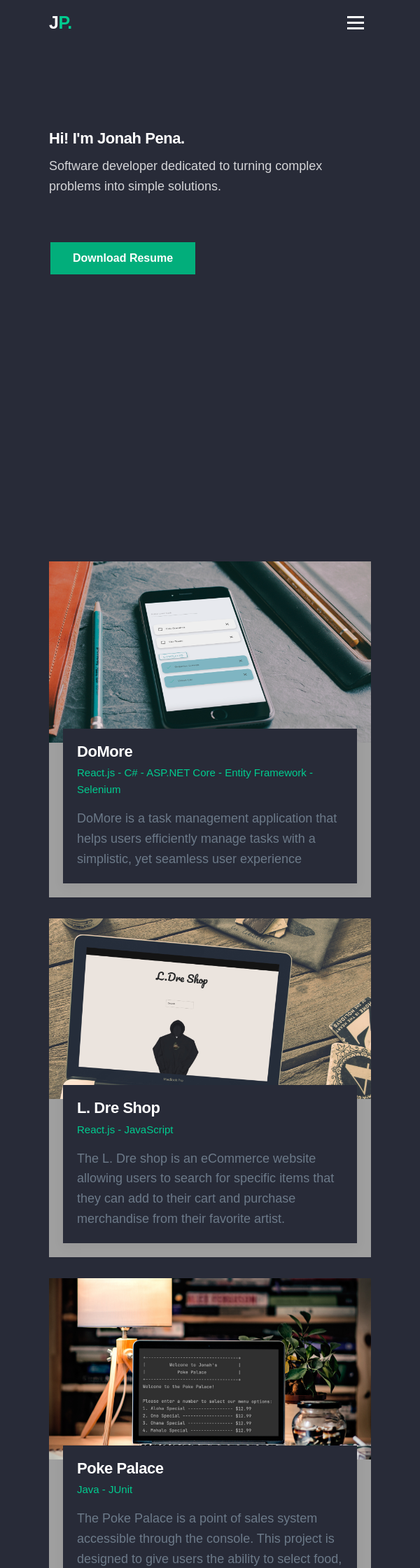
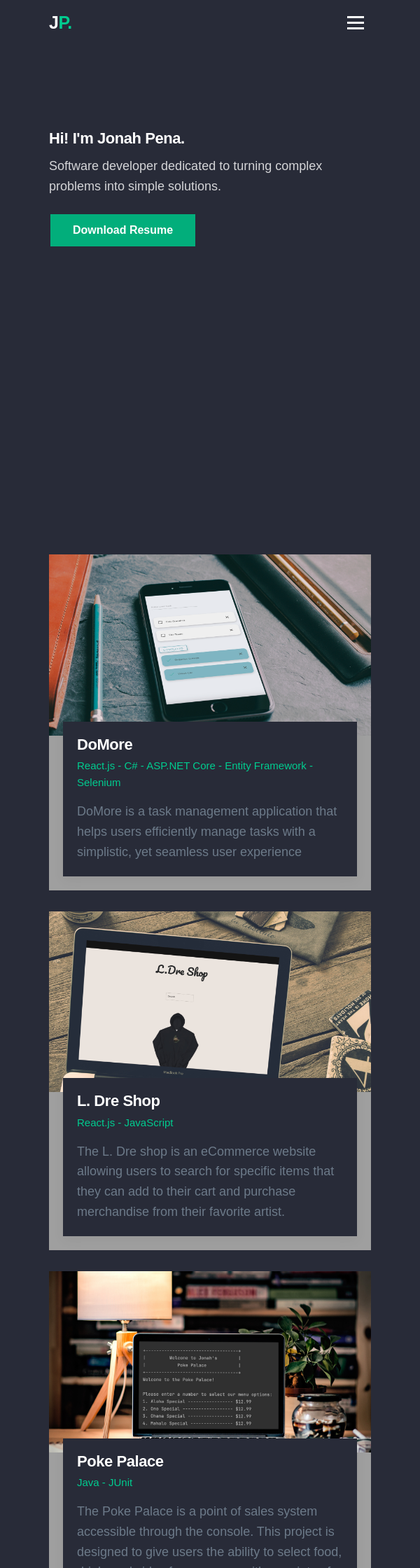
Before and after one commit to jonahpena/jonahpena.github.io, a Jekyll site: the page index.html, which Jekyll copies as it is, in a window 600 px wide. Shown: the top 2240 px of the page at 70% size. Built offline with Jekyll 4.4.1, drawn with Linux system fonts in a browser that asks for light colours; nearby versions of some CDN libraries; some web fonts are replaced.

Commit message:
added media queries

```diff
--- a/index.html
+++ b/index.html
@@ -9,10 +9,37 @@
 				display: none;
 			}
 
+
+
 			.reposition-on-mobile {
 
-				margin-top: 80px !important;
+				margin-top: 40px !important;
+				margin-bottom: 185px !important;
+			}
+		}
+
+		@media (min-width: 1025px) and (max-width: 1220px) {
+
+
+
+			.reposition-on-mobile {
+
+				margin-top: -160px !important;
 				margin-bottom: 150px !important;
+			}
+		}
+
+		@media (min-width: 600px) and (max-width: 1025px) {
+			.hide-on-mobile {
+				display: none;
+			}
+
+
+
+			.reposition-on-mobile {
+
+				margin-top: 40px !important;
+				margin-bottom: 180px !important;
 			}
 		}
 	</style>
```
